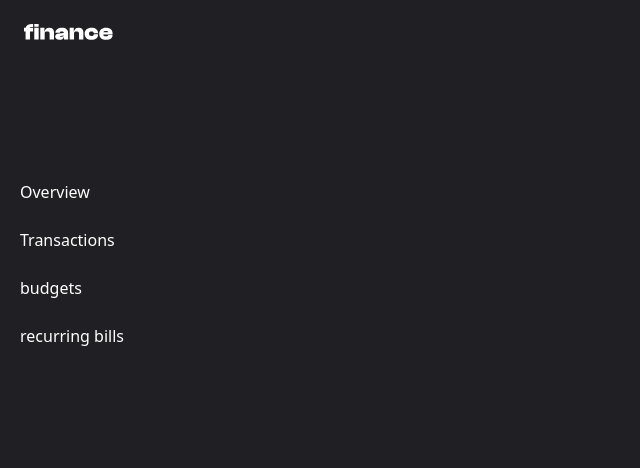
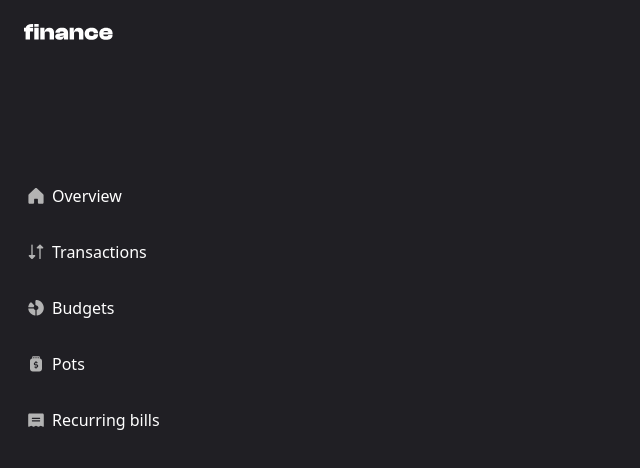
Before and after one commit to prernalele/personal-finance-app, a React (Vite) app: page / in a window 1280 px wide. Shown: the top 468 px of the page, without its empty margins (0-640 px from the left). Built offline with nearby package versions, Linux system fonts and the light colour scheme.

Commit message:
feat: adds nav items icons

```diff
--- a/src/components/Navigation.tsx
+++ b/src/components/Navigation.tsx
@@ -1,5 +1,10 @@
 import React from "react";
 import logo from "../assets/images/logo-large.svg";
+import overviewIcon from "../assets/images/icon-nav-overview.svg";
+import transactionsIcon from "../assets/images/icon-nav-transactions.svg";
+import budgetIcon from "../assets/images/icon-nav-budgets.svg";
+import potsIcon from "../assets/images/icon-nav-pots.svg";
+import recurringBillIcon from "../assets/images/icon-nav-recurring-bills.svg";
 
 // interface NavigationProps {
 //   logo: string;
@@ -8,15 +13,19 @@ import logo from "../assets/images/logo-large.svg";
 const Navigation: React.FC<{}> = () => {
   type NavItem = { name: string; img: string };
   const navItems: NavItem[] = [
-    { name: "Overview", img: "" },
+    { name: "Overview", img: overviewIcon },
     {
       name: "Transactions",
-      img: "",
+      img: transactionsIcon,
     },
-    { name: "budgets", img: "" },
+    { name: "Budgets", img: budgetIcon },
     {
-      name: "recurring bills",
-      img: "",
+      name: "Pots",
+      img: potsIcon,
+    },
+    {
+      name: "Recurring bills",
+      img: recurringBillIcon,
     },
   ];
   return (
@@ -29,7 +38,10 @@ const Navigation: React.FC<{}> = () => {
           return (
             <div className="text-white hover:bg-white hover:text-darkest-grey p-1  ">
               {/*eachItem.name.charAt(0).toUpperCase() + eachItem.name.slice(1)*/}
-              {eachItem.name}
+              <div className="flex flex-row items-center ">
+                <img src={eachItem.img} className=" size-4 m-2" />
+                {eachItem.name}
+              </div>
             </div>
           );
         })}
```
